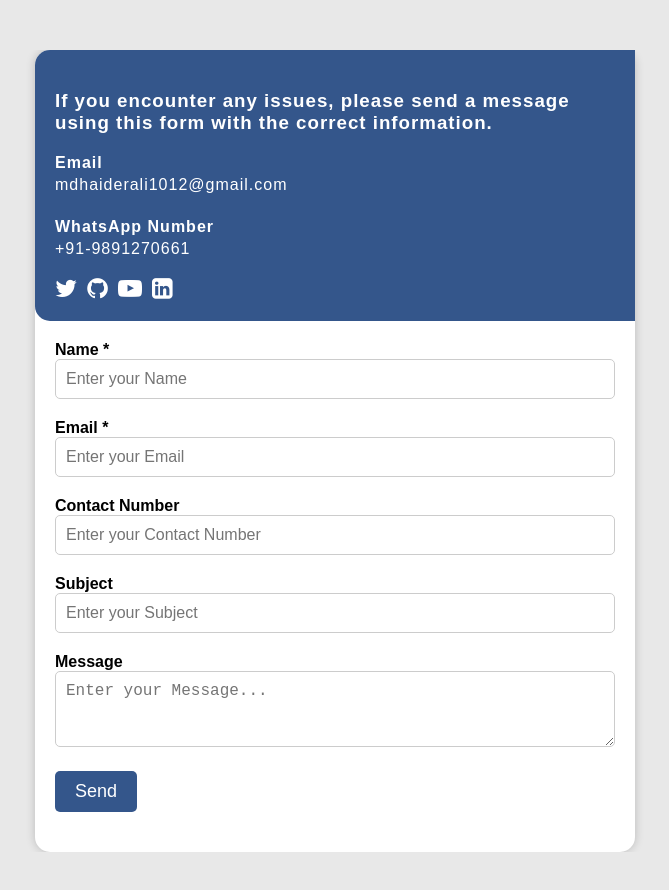
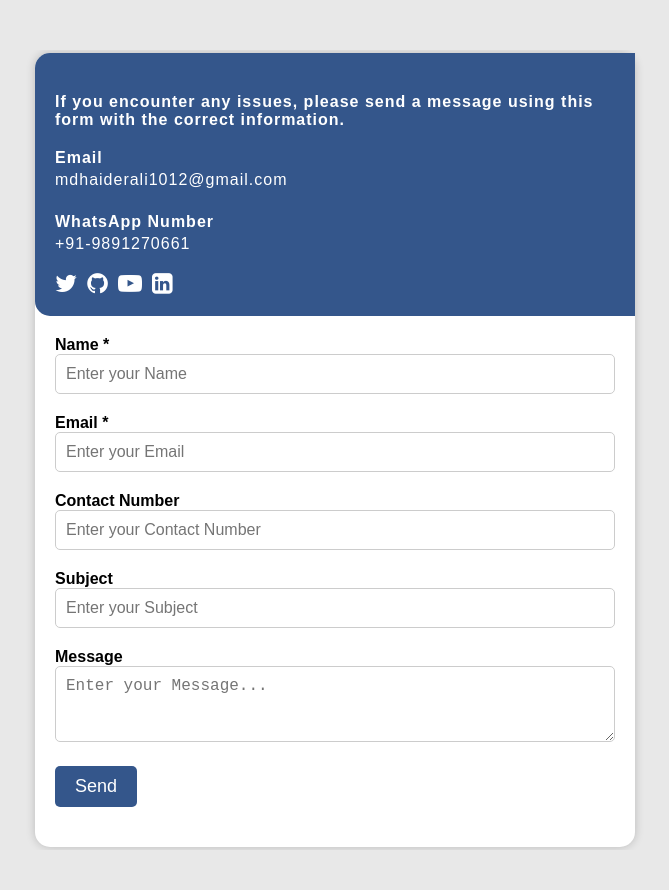
Before and after one commit to haider1210/Contact, a plain HTML site: page index.html in a window 1280 px wide. Shown: the whole page, without its empty margins (305-974 px from the left). Drawn offline with nearby package versions, Linux system fonts and the light colour scheme.

Commit message:
Update index.html

```diff
--- a/index.html
+++ b/index.html
@@ -16,7 +16,7 @@
             <div class="info">
                 <div class="pack">
                     <div class="text">
-                        <h3>If you encounter any issues, please send a message using this form with the correct information.</h3>
+                        <h4>If you encounter any issues, please send a message using this form with the correct information.</h4>
                     </div>
                     <div class="text">
                         <h4>Email</h4>
@@ -26,7 +26,7 @@
                         <h4>WhatsApp Number</h4>
                         <span>+91-9891270661</span>
                     </div>
-                    <div class="social-button">
+                    <div class="social-button" display="none">
                         <a href=""><i class="fa fa-twitter" aria-hidden="true"></i></a>
                         <a href=""><i class="fa fa-github" aria-hidden="true"></i></a>
                         <a href=""><i class="fa fa-youtube-play" aria-hidden="true"></i></a>
```
